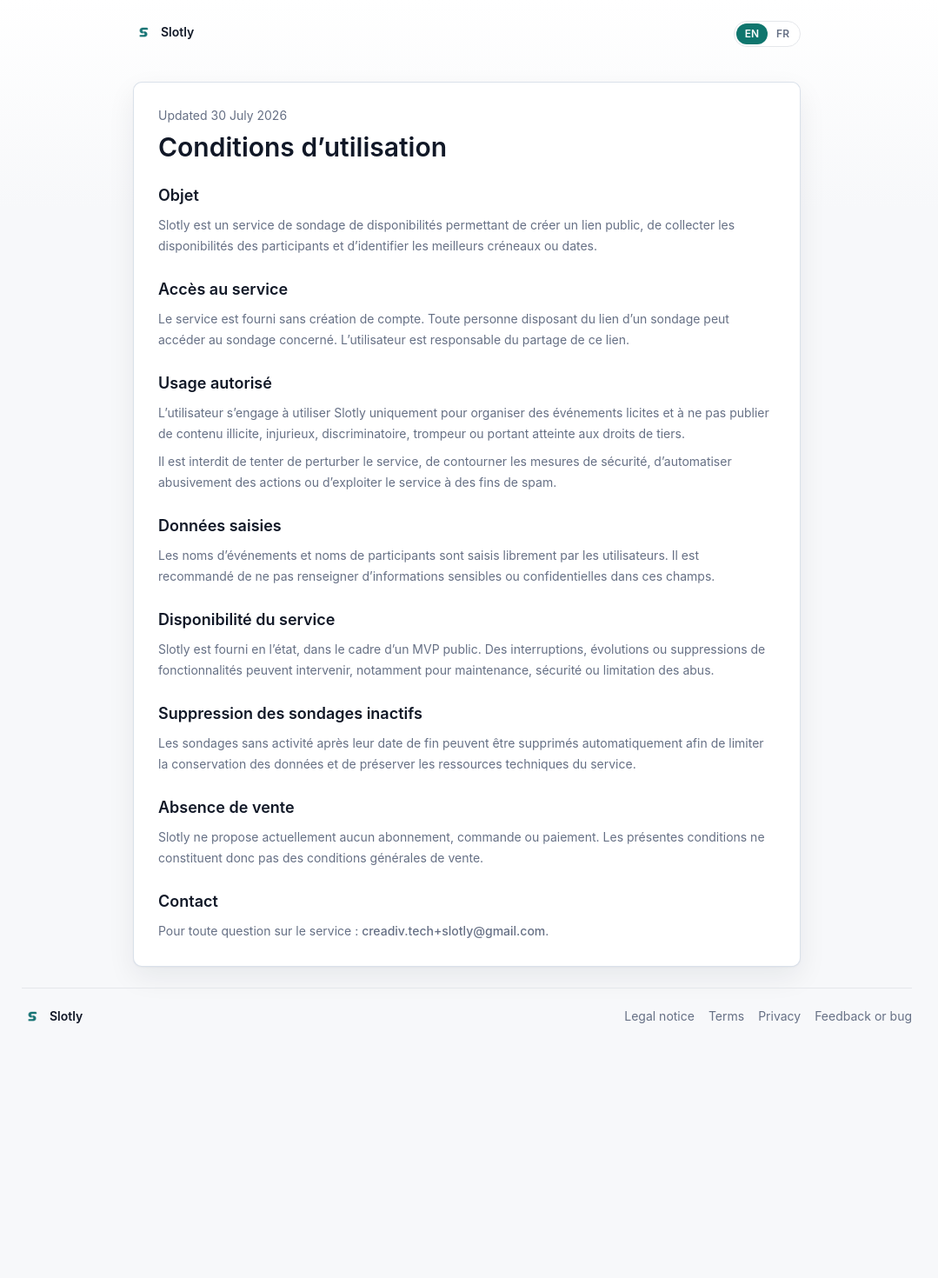
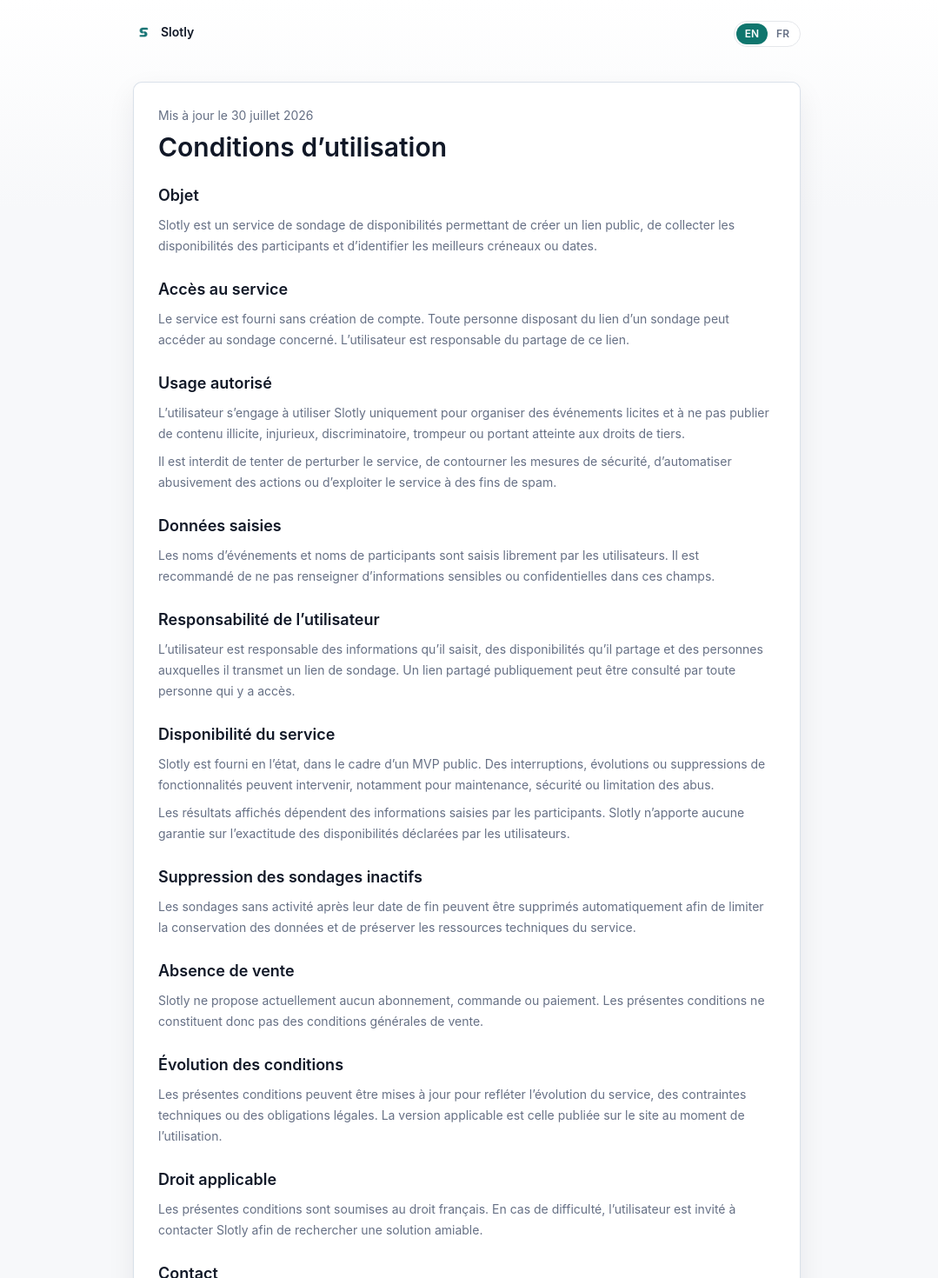
Before and after one commit to atzmael/slotly, a Next.js app: page /terms in a window 1280 px wide. Shown: the top 1470 px of the page at 87% size, without its empty margins (103-1182 px from the left). Before the commit the page ends 1205 px from the top, so only its background shows below. Built offline with nearby package versions, Linux system fonts and the light colour scheme; no server answers.

Commit message:
docs: refine legal pages

```diff
--- a/src/app/legal-page.tsx
+++ b/src/app/legal-page.tsx
@@ -29,7 +29,9 @@ export async function LegalPage({
           <LanguageSwitcher locale={locale} />
         </div>
         <article className="sl-panel mt-10 p-5 sm:p-7">
-          <p className="text-sm text-[var(--muted)]">Updated {updatedAt}</p>
+          <p className="text-sm text-[var(--muted)]">
+            Mis à jour le {updatedAt}
+          </p>
           <h1 className="mt-2 text-3xl font-semibold tracking-normal">
             {title}
           </h1>
--- a/src/app/legal/page.tsx
+++ b/src/app/legal/page.tsx
@@ -7,7 +7,7 @@ export const metadata: Metadata = {
 
 export default function LegalNoticePage() {
   return (
-    <LegalPage title="Mentions légales" updatedAt="30 July 2026">
+    <LegalPage title="Mentions légales" updatedAt="30 juillet 2026">
       <section>
         <h2>Éditeur du site</h2>
         <p>
@@ -16,8 +16,8 @@ export default function LegalNoticePage() {
           Noisy-le-Grand, France.
         </p>
         <p>
-          L’entreprise est inscrite au R.C.S. de Bobigny sous le numéro Bobigny
-          A 953 748 159.
+          L’entreprise individuelle est inscrite au R.C.S. de Bobigny sous le
+          numéro Bobigny A 953 748 159.
         </p>
         <p>
           Contact :{" "}
@@ -43,10 +43,15 @@ export default function LegalNoticePage() {
       <section>
         <h2>Propriété intellectuelle</h2>
         <p>
-          Sauf mention contraire, les contenus textuels publics de Slotly sont
-          mis à disposition sous licence Creative Commons. Les marques, logos,
-          noms de domaine, éléments d’interface et éléments techniques restent
-          protégés par les droits applicables.
+          Les contenus éditoriaux publics de Slotly peuvent être réutilisés sous
+          licence Creative Commons lorsque cette licence est explicitement
+          indiquée sur le support concerné. À défaut d’indication, toute
+          réutilisation non autorisée reste interdite.
+        </p>
+        <p>
+          Le nom Slotly, le logo, les éléments d’interface, le code source, les
+          éléments techniques et les signes distinctifs restent protégés par les
+          droits applicables.
         </p>
       </section>
 
--- a/src/app/privacy/page.tsx
+++ b/src/app/privacy/page.tsx
@@ -7,7 +7,7 @@ export const metadata: Metadata = {
 
 export default function PrivacyPage() {
   return (
-    <LegalPage title="Confidentialité" updatedAt="30 July 2026">
+    <LegalPage title="Confidentialité" updatedAt="30 juillet 2026">
       <section>
         <h2>Responsable du traitement</h2>
         <p>
@@ -76,10 +76,27 @@ export default function PrivacyPage() {
         <h2>Conservation</h2>
         <p>
           Les sondages inactifs peuvent être supprimés automatiquement après la
-          date de fin du sondage et une période d’inactivité. Les données
-          techniques et statistiques peuvent être conservées pour des durées
-          différentes selon les contraintes de sécurité, d’hébergement et
-          d’analyse agrégée.
+          date de fin du sondage et au moins deux semaines sans activité. La
+          suppression d’un sondage entraîne la suppression des participants et
+          des disponibilités associées.
+        </p>
+        <p>
+          Les journaux techniques, de sécurité et de diagnostic peuvent être
+          conservés pour des durées différentes selon les règles des
+          prestataires d’hébergement et les besoins de prévention des abus.
+        </p>
+      </section>
+
+      <section>
+        <h2>Données stockées sur l’appareil</h2>
+        <p>
+          Slotly peut stocker localement la langue choisie et l’identifiant du
+          participant associé à un sondage. Cela permet de retrouver une
+          participation sur le même navigateur et d’éviter de redemander le nom
+          à chaque visite.
+        </p>
+        <p>
+          Slotly n’utilise pas ces informations pour de la publicité ciblée.
         </p>
       </section>
 
@@ -88,7 +105,7 @@ export default function PrivacyPage() {
         <p>
           Slotly utilise Vercel Analytics et Vercel Speed Insights pour mesurer
           l’audience et les performances du service de manière agrégée, sans
-          finalité publicitaire.
+          finalité publicitaire et sans cookie publicitaire tiers.
         </p>
         <p>
           PostHog peut être utilisé uniquement s’il est explicitement activé sur
@@ -96,6 +113,11 @@ export default function PrivacyPage() {
           des événements produit non sensibles : aucun nom de participant, titre
           d’événement ou contenu libre ne doit être envoyé dans les événements
           analytics.
+        </p>
+        <p>
+          Si une configuration future d’analytics nécessite un consentement
+          préalable, Slotly devra demander ce consentement avant toute collecte
+          concernée.
         </p>
       </section>
 
@@ -109,14 +131,19 @@ export default function PrivacyPage() {
             PostHog, uniquement si l’analytics produit optionnel est activé.
           </li>
         </ul>
+        <p>
+          Ces prestataires peuvent traiter des données hors de l’Union
+          européenne. Dans ce cas, les transferts doivent être encadrés par les
+          garanties appropriées proposées par les prestataires concernés.
+        </p>
       </section>
 
       <section>
         <h2>Vos droits</h2>
         <p>
           Vous pouvez demander l’accès, la rectification ou la suppression de
-          vos données, ainsi que vous opposer à certains traitements, en
-          écrivant à{" "}
+          vos données, ainsi que la limitation, la portabilité lorsque celle-ci
+          s’applique, ou vous opposer à certains traitements, en écrivant à{" "}
           <a href="mailto:creadiv.tech+slotly@gmail.com">
             creadiv.tech+slotly@gmail.com
           </a>
--- a/src/app/terms/page.tsx
+++ b/src/app/terms/page.tsx
@@ -7,7 +7,7 @@ export const metadata: Metadata = {
 
 export default function TermsPage() {
   return (
-    <LegalPage title="Conditions d’utilisation" updatedAt="30 July 2026">
+    <LegalPage title="Conditions d’utilisation" updatedAt="30 juillet 2026">
       <section>
         <h2>Objet</h2>
         <p>
@@ -50,12 +50,27 @@ export default function TermsPage() {
       </section>
 
       <section>
+        <h2>Responsabilité de l’utilisateur</h2>
+        <p>
+          L’utilisateur est responsable des informations qu’il saisit, des
+          disponibilités qu’il partage et des personnes auxquelles il transmet
+          un lien de sondage. Un lien partagé publiquement peut être consulté
+          par toute personne qui y a accès.
+        </p>
+      </section>
+
+      <section>
         <h2>Disponibilité du service</h2>
         <p>
           Slotly est fourni en l’état, dans le cadre d’un MVP public. Des
           interruptions, évolutions ou suppressions de fonctionnalités peuvent
           intervenir, notamment pour maintenance, sécurité ou limitation des
           abus.
+        </p>
+        <p>
+          Les résultats affichés dépendent des informations saisies par les
+          participants. Slotly n’apporte aucune garantie sur l’exactitude des
+          disponibilités déclarées par les utilisateurs.
         </p>
       </section>
 
@@ -78,6 +93,25 @@ export default function TermsPage() {
       </section>
 
       <section>
+        <h2>Évolution des conditions</h2>
+        <p>
+          Les présentes conditions peuvent être mises à jour pour refléter
+          l’évolution du service, des contraintes techniques ou des obligations
+          légales. La version applicable est celle publiée sur le site au moment
+          de l’utilisation.
+        </p>
+      </section>
+
+      <section>
+        <h2>Droit applicable</h2>
+        <p>
+          Les présentes conditions sont soumises au droit français. En cas de
+          difficulté, l’utilisateur est invité à contacter Slotly afin de
+          rechercher une solution amiable.
+        </p>
+      </section>
+
+      <section>
         <h2>Contact</h2>
         <p>
           Pour toute question sur le service :{" "}
```
